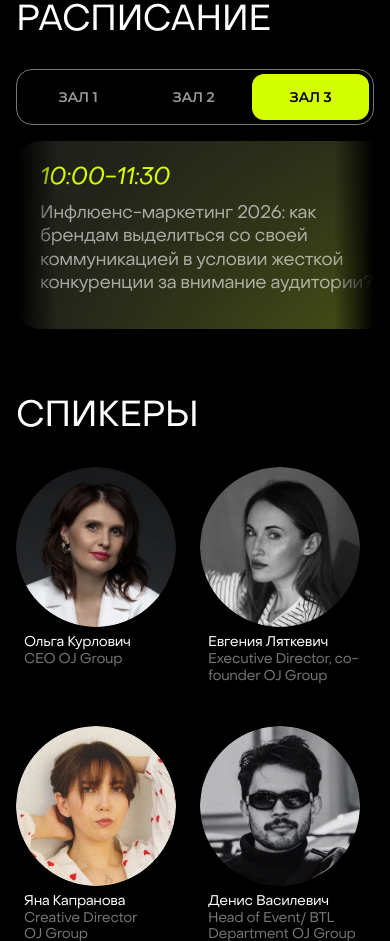
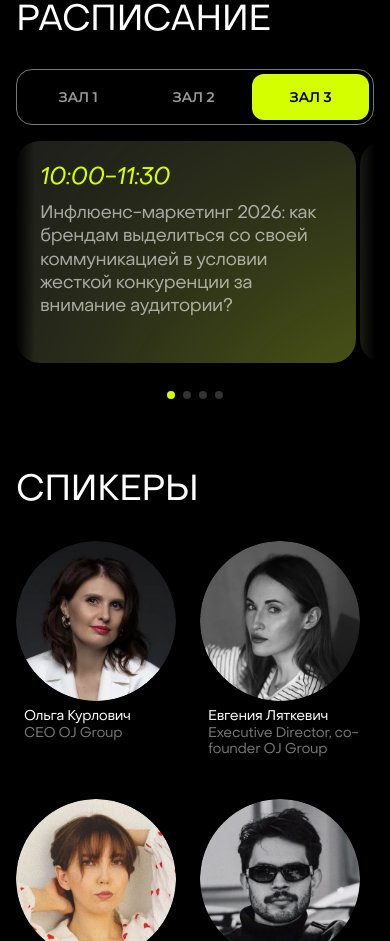
Before and after one commit to Alekseypavlov14/bzvd, a plain HTML site: page index.html in a window 390 px wide. Shown: the part 1565-2506 px from the top of the page. Drawn offline with nearby package versions, Linux system fonts and the light colour scheme.

Commit message:
updated schedule slider

```diff
--- a/assets/css/home.css
+++ b/assets/css/home.css
@@ -189,7 +189,7 @@
   align-items: center;
   justify-content: space-between;
 }
-.schedule .section__title {
+.schedule__header .section__title {
   margin-bottom: 0px;
 }
 .schedule__content {
@@ -207,7 +207,7 @@
   position: absolute;
   z-index: 100;
   top: 0;
-  left: 0;
+  left: -1px;
 
   background: linear-gradient(to right, var(--black), transparent);
 }
@@ -220,15 +220,22 @@
   position: absolute;
   z-index: 100;
   top: 0;
-  right: 0;
+  right: -1px;
 
   background: linear-gradient(to left, var(--black), transparent);
 }
 .schedule__slider {
   --slide-width: 390px;
+
+  padding-bottom: 40px;
 }
 .schedule__slider .swiper-pagination {
-  display: none;
+  --swiper-pagination-bullet-inactive-color: #FFFFFF;
+  --swiper-pagination-bullet-inactive-opacity: 0.2;
+
+  --swiper-pagination-color: var(--accent-color);
+
+  bottom: 0px;
 }
 .schedule-slide {
   flex: 0 0 var(--slide-width);
@@ -290,7 +297,7 @@
     flex-direction: column;
     gap: 30px;
   }
-  .schedule .section__title {
+  .schedule__header .section__title {
     margin-bottom: 0;
   }
   .schedule__header .tabs__links {
@@ -300,7 +307,15 @@
     flex: 1 1 auto;
   }
   .schedule__content {
+    --shade-size: 20px;
+
     margin-top: 16px;
+  }
+  .schedule__slider {
+    --slide-width: min(90vw, 340px);
+  }
+  .schedule-slide {
+    padding-bottom: 44px;
   }
 }
 
--- a/assets/js/home-slider.js
+++ b/assets/js/home-slider.js
@@ -4,6 +4,11 @@
     // defines pagination container
     pagination: {
       el: '.swiper-pagination',
+    },
+    // adds navigation
+    navigation: {
+      nextEl: '.swiper-button-next',
+      prevEl: '.swiper-button-prev',
     },
 
     // additional settings
```
